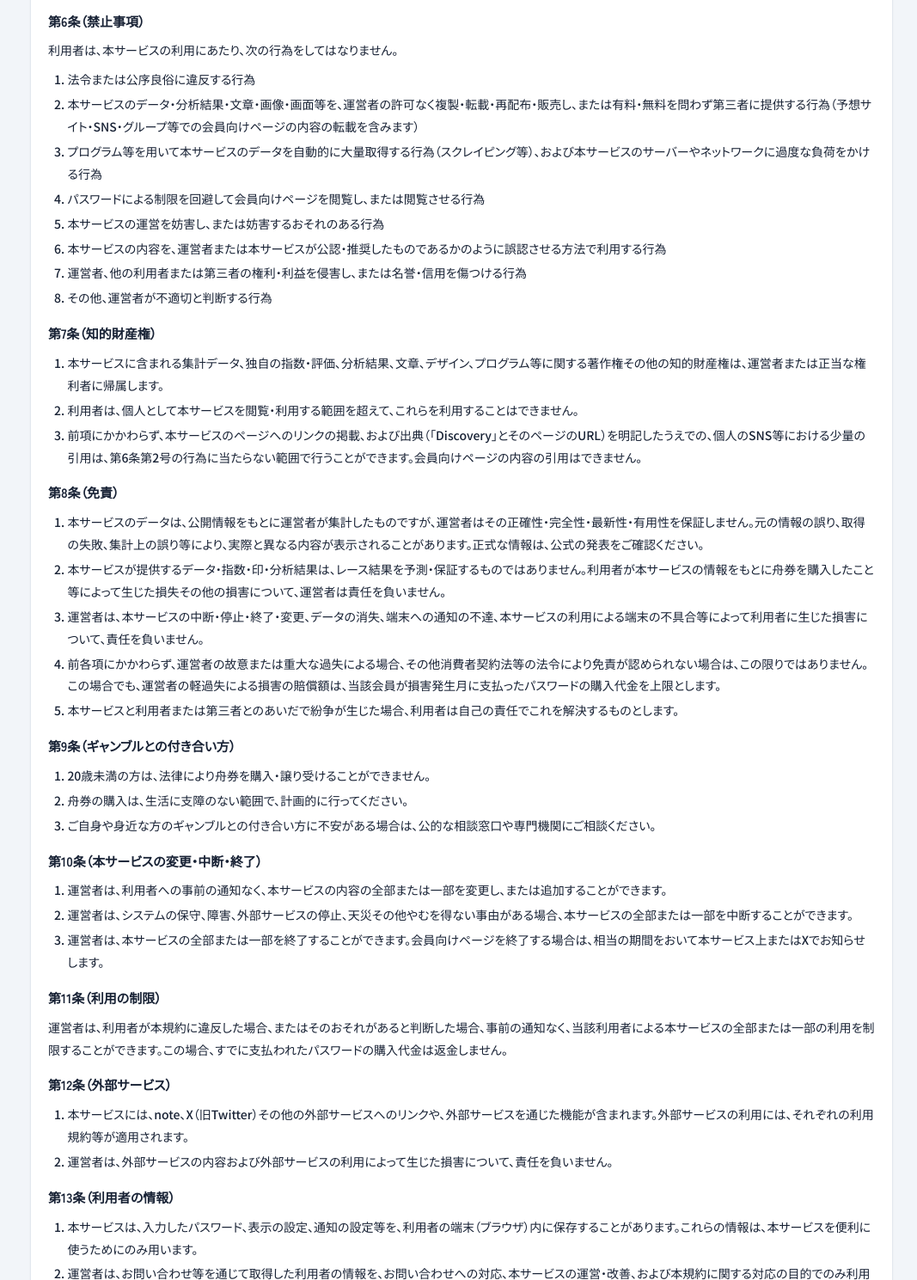
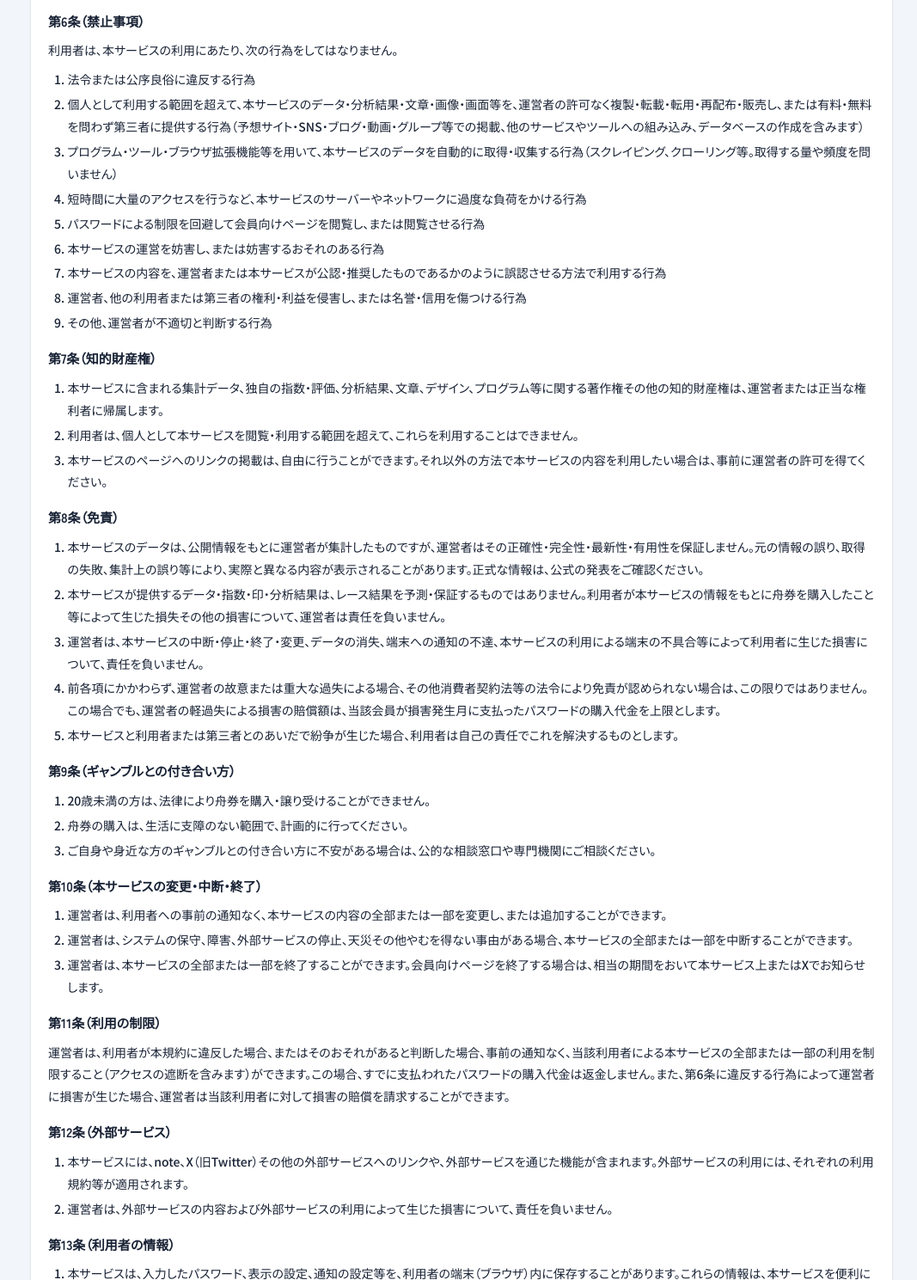
Before and after one commit to CrapeMyrtlllle/discovery, a plain HTML site: page terms/index.html in a window 1280 px wide. Shown: the part 1228-2717 px from the top of the page at 86% size, without its empty margins (213-1280 px from the left). Drawn offline with Linux system fonts and the light colour scheme.

Commit message:
利用規約: データの無断転用・スクレイピング・大量アクセスの禁止を明確化
Co-Authored-By: Claude Opus 5.5 <noreply@anthropic.com>
Claude-Session: https://claude.ai/code/session_01NoAtTEsx7xmnYUoixrqPfg

```diff
--- a/terms/index.html
+++ b/terms/index.html
@@ -621,8 +621,9 @@ window.DLive = window.DLive || (function () {
 <p>利用者は、本サービスの利用にあたり、次の行為をしてはなりません。</p>
 <ol>
   <li>法令または公序良俗に違反する行為</li>
-  <li>本サービスのデータ・分析結果・文章・画像・画面等を、運営者の許可なく複製・転載・再配布・販売し、または有料・無料を問わず第三者に提供する行為（予想サイト・SNS・グループ等での会員向けページの内容の転載を含みます）</li>
-  <li>プログラム等を用いて本サービスのデータを自動的に大量取得する行為（スクレイピング等）、および本サービスのサーバーやネットワークに過度な負荷をかける行為</li>
+  <li>個人として利用する範囲を超えて、本サービスのデータ・分析結果・文章・画像・画面等を、運営者の許可なく複製・転載・転用・再配布・販売し、または有料・無料を問わず第三者に提供する行為（予想サイト・SNS・ブログ・動画・グループ等での掲載、他のサービスやツールへの組み込み、データベースの作成を含みます）</li>
+  <li>プログラム・ツール・ブラウザ拡張機能等を用いて、本サービスのデータを自動的に取得・収集する行為（スクレイピング、クローリング等。取得する量や頻度を問いません）</li>
+  <li>短時間に大量のアクセスを行うなど、本サービスのサーバーやネットワークに過度な負荷をかける行為</li>
   <li>パスワードによる制限を回避して会員向けページを閲覧し、または閲覧させる行為</li>
   <li>本サービスの運営を妨害し、または妨害するおそれのある行為</li>
   <li>本サービスの内容を、運営者または本サービスが公認・推奨したものであるかのように誤認させる方法で利用する行為</li>
@@ -634,7 +635,7 @@ window.DLive = window.DLive || (function () {
 <ol>
   <li>本サービスに含まれる集計データ、独自の指数・評価、分析結果、文章、デザイン、プログラム等に関する著作権その他の知的財産権は、運営者または正当な権利者に帰属します。</li>
   <li>利用者は、個人として本サービスを閲覧・利用する範囲を超えて、これらを利用することはできません。</li>
-  <li>前項にかかわらず、本サービスのページへのリンクの掲載、および出典（「Discovery」とそのページのURL）を明記したうえでの、個人のSNS等における少量の引用は、第6条第2号の行為に当たらない範囲で行うことができます。会員向けページの内容の引用はできません。</li>
+  <li>本サービスのページへのリンクの掲載は、自由に行うことができます。それ以外の方法で本サービスの内容を利用したい場合は、事前に運営者の許可を得てください。</li>
 </ol></section>
 
 <section><h3>第8条（免責）</h3>
@@ -661,7 +662,7 @@ window.DLive = window.DLive || (function () {
 </ol></section>
 
 <section><h3>第11条（利用の制限）</h3>
-<p>運営者は、利用者が本規約に違反した場合、またはそのおそれがあると判断した場合、事前の通知なく、当該利用者による本サービスの全部または一部の利用を制限することができます。この場合、すでに支払われたパスワードの購入代金は返金しません。</p></section>
+<p>運営者は、利用者が本規約に違反した場合、またはそのおそれがあると判断した場合、事前の通知なく、当該利用者による本サービスの全部または一部の利用を制限すること（アクセスの遮断を含みます）ができます。この場合、すでに支払われたパスワードの購入代金は返金しません。また、第6条に違反する行為によって運営者に損害が生じた場合、運営者は当該利用者に対して損害の賠償を請求することができます。</p></section>
 
 <section><h3>第12条（外部サービス）</h3>
 <ol>
```
